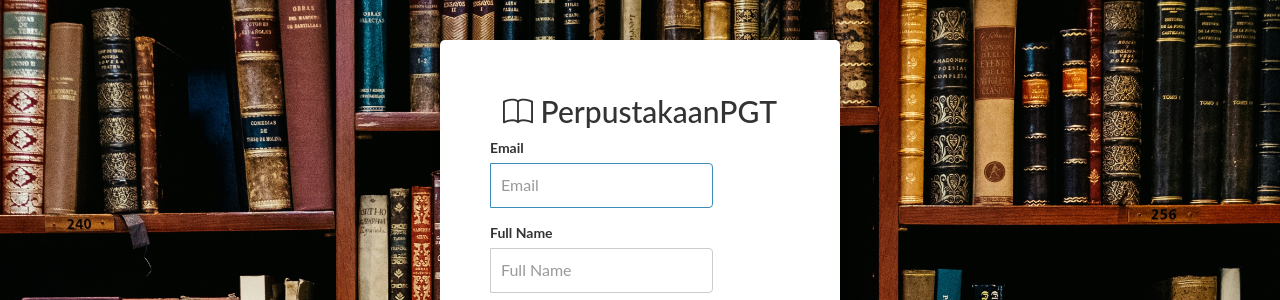
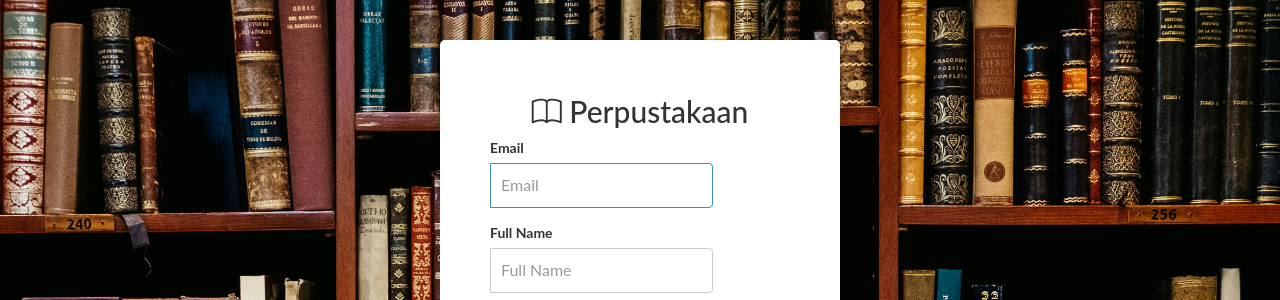
Before and after one commit to Freksa26/perpuspgt1, a PHP site: page /daftar.php in a window 1280 px wide. Shown: the top 300 px of the page. Run offline with PHP 8.4, Linux system fonts and the light colour scheme; some libraries are stand-ins or nearby versions.

Commit message:
tes
coba

```diff
--- a/daftar.php
+++ b/daftar.php
@@ -94,7 +94,7 @@
 <div class="container">
     <form class="form-signin" action="insert-anggota.php" method="post">
         <div class="text-center">
-            <h2 class="form-signin-heading"><i class="bi bi-book"></i> PerpustakaanPGT</h2>
+            <h2 class="form-signin-heading"><i class="bi bi-book"></i> Perpustakaan</h2>
         </div>
 
         <div class="form-group">
```
